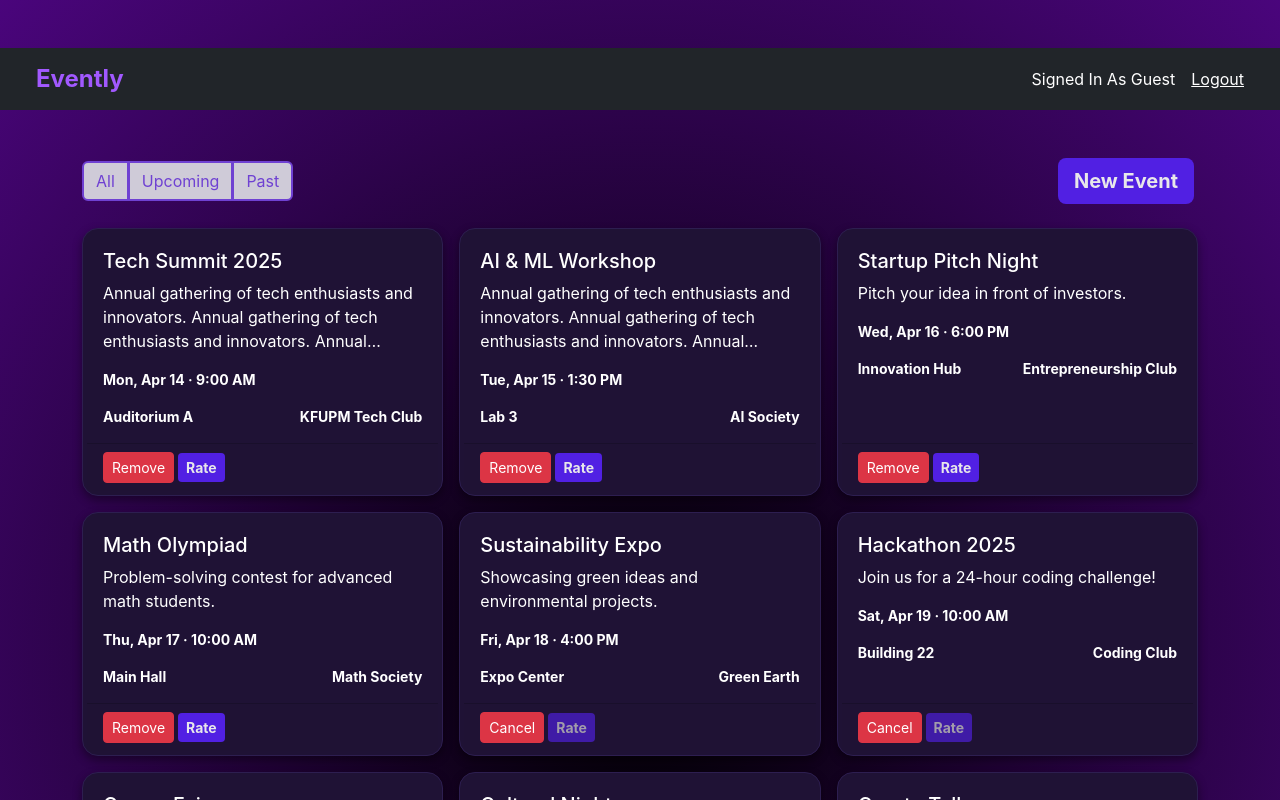
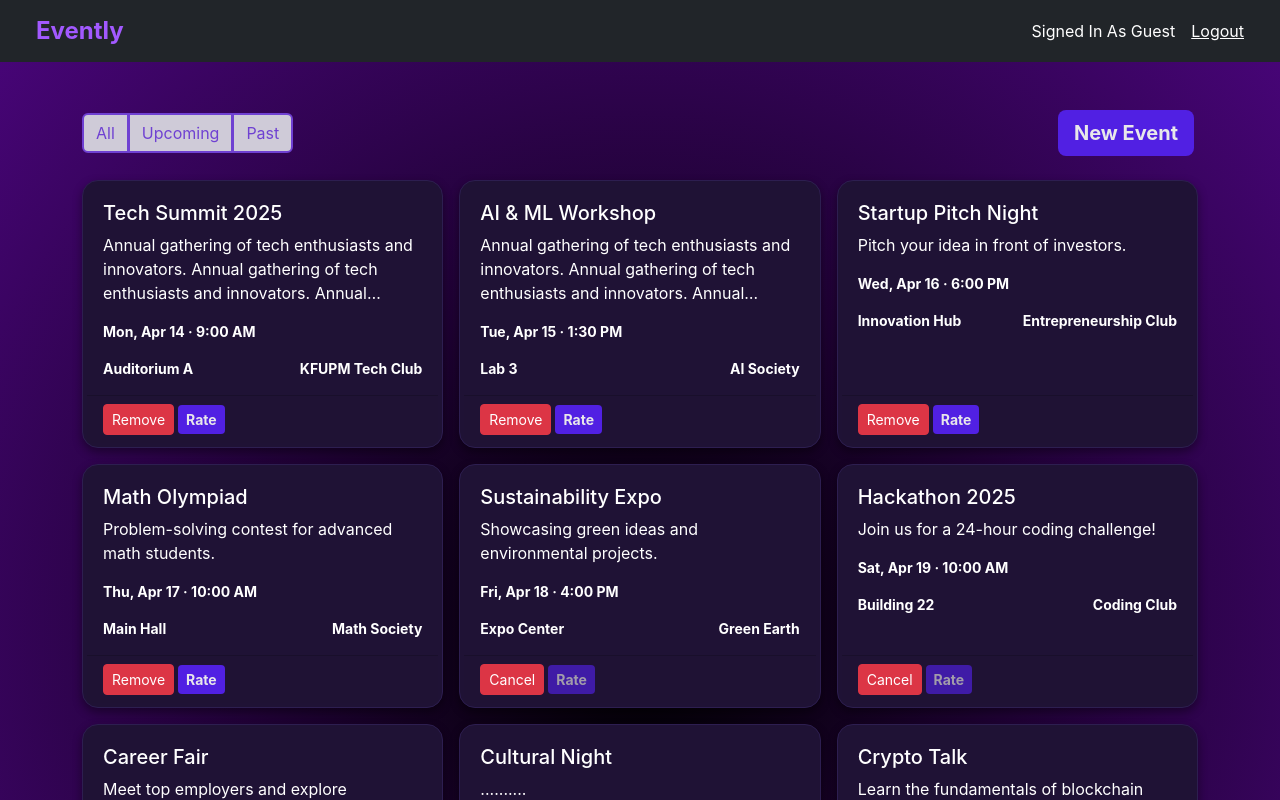
Before and after one commit to HadiAlmayyad/evently-v1-webapp-react, a React (Create React App) app: page /my-events in a window 1280 px wide. Shown: the top 800 px of the page. Built offline with nearby package versions, Linux system fonts and the light colour scheme.

Commit message:
padding adjustment

```diff
--- a/src/pages/DiscoverEvents/DiscoverEvents.js
+++ b/src/pages/DiscoverEvents/DiscoverEvents.js
@@ -56,7 +56,7 @@ function DiscoverEvents() {
 
 
   return (
-  <div className='my-events-page pt-5'>
+  <div className='my-events-page'>
 
 
     {/* Navbar */}
--- a/src/pages/MyEvents/MyEventsPage.js
+++ b/src/pages/MyEvents/MyEventsPage.js
@@ -34,7 +34,7 @@ export default function MyEventsPage() {
 
 
   return (
-  <div className='my-events-page pt-5'>
+  <div className='my-events-page'>
 
 
     {/* Navbar */}
--- a/src/pages/MyOrganisedEvents/MyOrgEvents.js
+++ b/src/pages/MyOrganisedEvents/MyOrgEvents.js
@@ -85,7 +85,7 @@ export default function MyOrgEvents() {
 
 
   return (
-  <div className='my-events-page pt-5'>
+  <div className='my-events-page'>
 
 
     {/* Navbar */}
```
